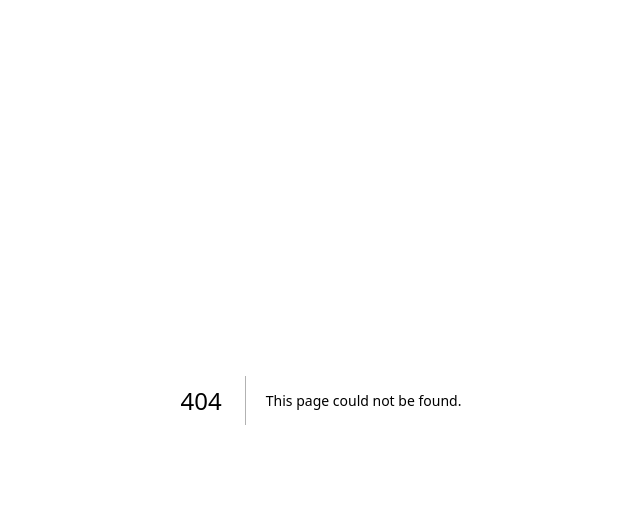
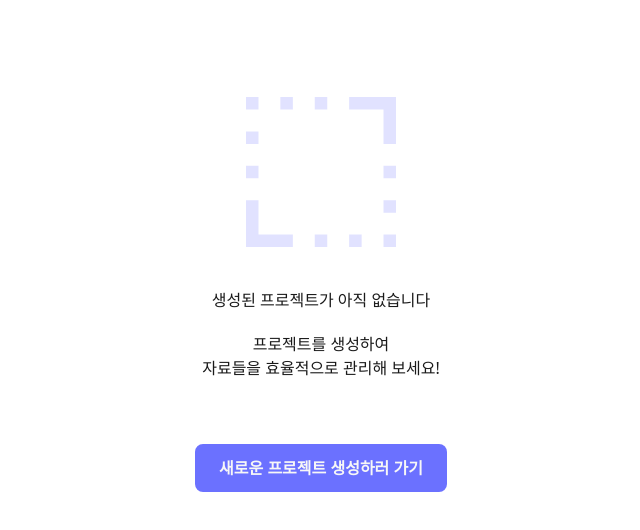
Before and after one commit to Talk-Kit/talk-kit-frontend, a Next.js app: page /my-project in a window 1280 px wide. Before the commit this address had no page. Shown: the top 530 px of the page, without its empty margins (319-959 px from the left). Built offline with nearby package versions, Linux system fonts and the light colour scheme.

Commit message:
🌱[프로젝트] : 내 프로젝트 페이지 세팅

```diff
--- /dev/null
+++ b/app/my-project/layout.tsx
@@ -0,0 +1,18 @@
+import React from "react";
+
+export const metadata = {
+  title: "토크키트",
+  description: "토크키트 프로젝트",
+};
+
+export default function RootLayout({
+  children,
+}: {
+  children: React.ReactNode;
+}) {
+  return (
+    <html lang="en">
+      <body>{children}</body>
+    </html>
+  );
+}
--- /dev/null
+++ b/app/my-project/page.tsx
@@ -0,0 +1,45 @@
+"use client";
+
+export default function MyProject() {
+  return (
+    <div className="pt-[72px] flex px-4 py-8 flex-col items-center self-stretch">
+      <div className="flex flex-col items-center gap-[60px] self-stretch">
+        {/* 위에 */}
+        <div className="flex flex-col items-center gap-3 self-stretch">
+          <div className="flex items-center justify-center w-[200px] h-[200px]">
+            <svg
+              xmlns="http://www.w3.org/2000/svg"
+              width="150"
+              height="150"
+              viewBox="0 0 150 150"
+              fill="none"
+            >
+              <path
+                d="M137.5 46.875V12.5H103.125V0H150V46.875H137.5ZM0 150V103.125H12.5V137.5H46.875V150H0ZM0 81.25V68.75H12.5V81.25H0ZM0 46.875V34.375H12.5V46.875H0ZM0 12.5V0H12.5V12.5H0ZM34.375 12.5V0H46.875V12.5H34.375ZM68.75 150V137.5H81.25V150H68.75ZM68.75 12.5V0H81.25V12.5H68.75ZM103.125 150V137.5H115.625V150H103.125ZM137.5 150V137.5H150V150H137.5ZM137.5 115.625V103.125H150V115.625H137.5ZM137.5 81.25V68.75H150V81.25H137.5Z"
+                fill="#6B71FF"
+                fill-opacity="0.2"
+              />
+            </svg>
+          </div>
+          <span className="flex py-1 px-3 justify-center items-center gap-[10px] self-stretch text-gray-9 text-center ">
+            생성된 프로젝트가 아직 없습니다
+          </span>
+          <span className="flex py-1 px-3 justify-center items-center gap-[10px] self-stretch text-gray-9 text-center ">
+            프로젝트를 생성하여 <br /> 자료들을 효율적으로 관리해 보세요!
+          </span>
+        </div>
+
+        {/* 버튼 */}
+        <button
+          type="button"
+          onClick={() => {
+            console.log("새로운 프로젝트 생성하러 가기");
+          }}
+          className="flex py-3 px-6 justify-center items-center gap-[10px] rounded-lg bg-primary-1 text-gray-0 font-semibold "
+        >
+          새로운 프로젝트 생성하러 가기
+        </button>
+      </div>
+    </div>
+  );
+}
```
